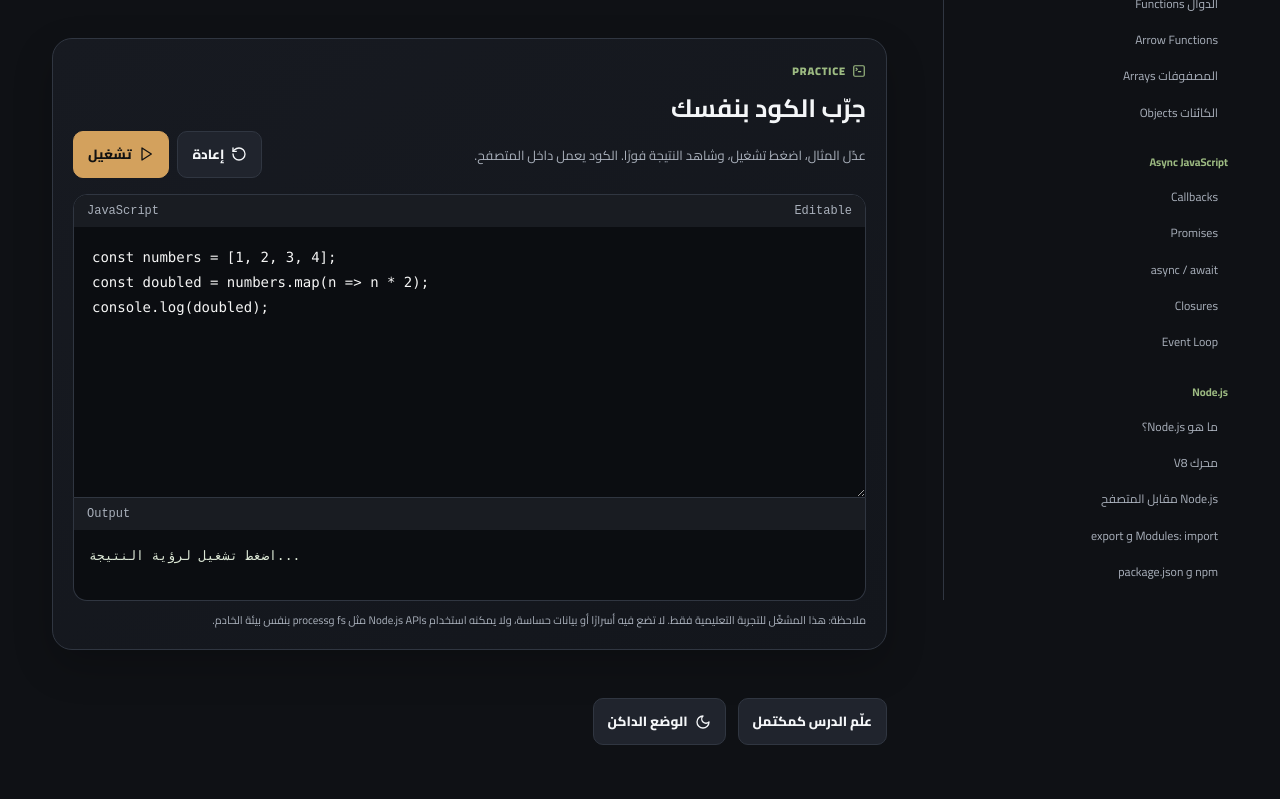
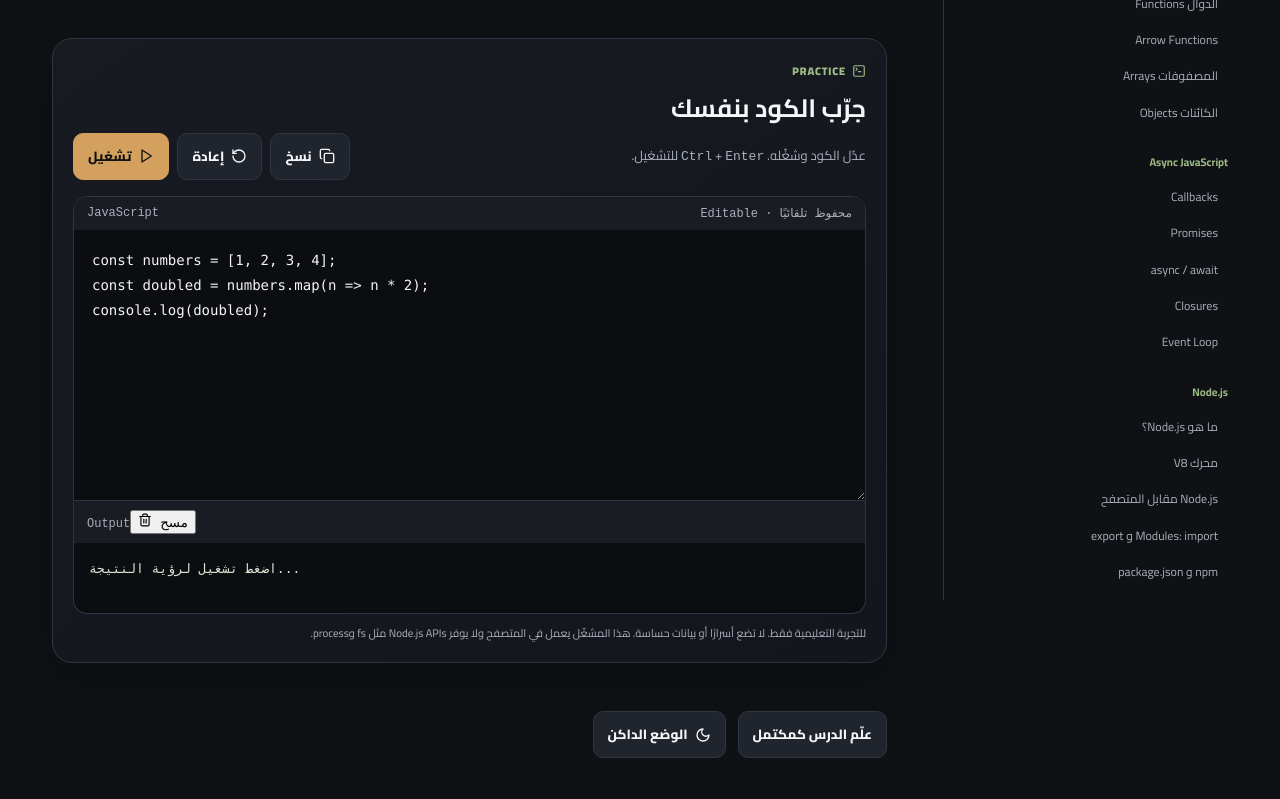
Before and after one commit to OsamaDev98/js-academy, a Next.js app: page /learn/arrays in a window 1280 px wide. Shown: the part 260-1059 px from the top of the page. Built offline with nearby package versions, Linux system fonts and the light colour scheme.

Commit message:
feat: improve playground editing and persistence

```diff
--- a/components/Actions.tsx
+++ b/components/Actions.tsx
@@ -1,6 +1,6 @@
 "use client";
-import { Check, Moon, Sun, Play, RotateCcw, TerminalSquare } from "lucide-react";
-import { useEffect, useState } from "react";
+import { Check, Moon, Sun, Play, RotateCcw, TerminalSquare, Copy, Trash2 } from "lucide-react";
+import { useEffect, useRef, useState } from "react";
 
 const examples: Record<string, string> = {
   variables: `const name = "Osama";\nlet score = 10;\nscore += 5;\nconsole.log(name, score);`,
@@ -15,95 +15,47 @@ const examples: Record<string, string> = {
 };
 
 export default function Actions({ slug }: { slug: string }) {
-  const [done, setDone] = useState(false);
-  const [dark, setDark] = useState(false);
-  const [code, setCode] = useState(examples[slug] ?? `console.log("Hello JavaScript!");`);
-  const [output, setOutput] = useState("");
-  const [running, setRunning] = useState(false);
+  const [done, setDone] = useState(false), [dark, setDark] = useState(false);
+  const [code, setCode] = useState(""), [output, setOutput] = useState(""), [running, setRunning] = useState(false);
+  const [copied, setCopied] = useState(false);
+  const editorRef = useRef<HTMLTextAreaElement>(null);
+  const defaultCode = examples[slug] ?? `console.log("Hello JavaScript!");`;
 
   useEffect(() => {
     setDone(localStorage.getItem("done:" + slug) === "1");
     setDark(document.documentElement.dataset.theme === "dark");
-    setCode(examples[slug] ?? `console.log("Hello JavaScript!");`);
-    setOutput("");
+    setCode(localStorage.getItem("code:" + slug) ?? defaultCode);
+    setOutput(localStorage.getItem("output:" + slug) ?? "");
   }, [slug]);
 
-  function finish() {
-    const v = !done;
-    setDone(v);
-    localStorage.setItem("done:" + slug, v ? "1" : "0");
+  useEffect(() => { if (code) localStorage.setItem("code:" + slug, code); }, [code, slug]);
+  useEffect(() => { localStorage.setItem("output:" + slug, output); }, [output, slug]);
+
+  function finish() { const v=!done; setDone(v); localStorage.setItem("done:"+slug,v?"1":"0"); }
+  function theme() { const v=!dark; setDark(v); document.documentElement.dataset.theme=v?"dark":"light"; localStorage.setItem("theme",v?"dark":"light"); }
+  function runCode() {
+    setRunning(true); setOutput(""); const logs:string[]=[];
+    const format=(v:unknown)=>typeof v==='string'?v:JSON.stringify(v,null,2);
+    const originalLog=console.log, originalError=console.error;
+    try { console.log=(...a)=>logs.push(a.map(format).join(" ")); console.error=(...a)=>logs.push("Error: "+a.map(format).join(" ")); new Function(code)(); setOutput(logs.join("\n")||"تم التنفيذ بنجاح — لا يوجد console output."); }
+    catch(error){setOutput(`Error: ${error instanceof Error?error.message:String(error)}`)}
+    finally{console.log=originalLog;console.error=originalError;setRunning(false)}
+  }
+  function resetCode(){setCode(defaultCode);setOutput("");}
+  function clearOutput(){setOutput("");}
+  async function copyCode(){await navigator.clipboard.writeText(code);setCopied(true);setTimeout(()=>setCopied(false),1200)}
+  function handleKeyDown(e:React.KeyboardEvent<HTMLTextAreaElement>){
+    if(e.key==='Tab'){e.preventDefault();const el=e.currentTarget,start=el.selectionStart,end=el.selectionEnd;setCode(code.slice(0,start)+'  '+code.slice(end));requestAnimationFrame(()=>{el.selectionStart=el.selectionEnd=start+2})}
+    if((e.ctrlKey||e.metaKey)&&e.key==='Enter'){e.preventDefault();runCode()}
   }
 
-  function theme() {
-    const v = !dark;
-    setDark(v);
-    document.documentElement.dataset.theme = v ? "dark" : "light";
-    localStorage.setItem("theme", v ? "dark" : "light");
-  }
-
-  function runCode() {
-    setRunning(true);
-    setOutput("");
-    const logs: string[] = [];
-    const format = (value: unknown) => {
-      if (typeof value === "string") return value;
-      try { return JSON.stringify(value, null, 2); } catch { return String(value); }
-    };
-    const originalLog = console.log;
-    const originalError = console.error;
-    try {
-      console.log = (...args) => logs.push(args.map(format).join(" "));
-      console.error = (...args) => logs.push("Error: " + args.map(format).join(" "));
-      const execute = new Function(code);
-      execute();
-      setOutput(logs.join("\n") || "تم التنفيذ بنجاح — لا يوجد console output.");
-    } catch (error) {
-      setOutput(`Error: ${error instanceof Error ? error.message : String(error)}`);
-    } finally {
-      console.log = originalLog;
-      console.error = originalError;
-      setRunning(false);
-    }
-  }
-
-  function resetCode() {
-    setCode(examples[slug] ?? `console.log("Hello JavaScript!");`);
-    setOutput("");
-  }
-
-  return (
-    <>
-      <section className="playground" dir="rtl">
-        <div className="playground-head">
-          <div>
-            <span className="eyebrow"><TerminalSquare size={14} /> PRACTICE</span>
-            <h2>جرّب الكود بنفسك</h2>
-            <p>عدّل المثال، اضغط تشغيل، وشاهد النتيجة فورًا. الكود يعمل داخل المتصفح.</p>
-          </div>
-          <div className="playground-actions">
-            <button onClick={resetCode} title="استعادة المثال"><RotateCcw size={16} /> إعادة</button>
-            <button className="run-button" onClick={runCode} disabled={running}><Play size={16} /> {running ? "جاري التشغيل..." : "تشغيل"}</button>
-          </div>
-        </div>
-        <div className="editor-wrap">
-          <div className="editor-bar"><span>JavaScript</span><span>Editable</span></div>
-          <textarea value={code} onChange={(event) => setCode(event.target.value)} spellCheck={false} aria-label="محرر JavaScript" />
-        </div>
-        <div className="output-wrap">
-          <div className="output-title">Output</div>
-          <pre>{output || "اضغط تشغيل لرؤية النتيجة..."}</pre>
-        </div>
-        <small className="playground-note">ملاحظة: هذا المشغّل للتجربة التعليمية فقط. لا تضع فيه أسرارًا أو بيانات حساسة، ولا يمكنه استخدام Node.js APIs مثل fs وprocess بنفس بيئة الخادم.</small>
-      </section>
-
-      <div className="actions lesson-actions">
-        <button className={done ? "done" : ""} onClick={finish}>
-          {done && <Check size={16} />} {done ? "تمت المذاكرة" : "علّم الدرس كمكتمل"}
-        </button>
-        <button onClick={theme}>
-          {dark ? <Sun size={16} /> : <Moon size={16} />} {dark ? "الوضع الفاتح" : "الوضع الداكن"}
-        </button>
-      </div>
-    </>
-  );
+  return <>
+    <section className="playground" dir="rtl">
+      <div className="playground-head"><div><span className="eyebrow"><TerminalSquare size={14}/> PRACTICE</span><h2>جرّب الكود بنفسك</h2><p>عدّل الكود وشغّله. <kbd>Ctrl</kbd> + <kbd>Enter</kbd> للتشغيل.</p></div><div className="playground-actions"><button onClick={copyCode}><Copy size={16}/>{copied?'تم النسخ':'نسخ'}</button><button onClick={resetCode}><RotateCcw size={16}/> إعادة</button><button className="run-button" onClick={runCode} disabled={running}><Play size={16}/>{running?'جاري التشغيل...':'تشغيل'}</button></div></div>
+      <div className="editor-wrap"><div className="editor-bar"><span>JavaScript</span><span>Editable · محفوظ تلقائيًا</span></div><div className="editor-line"><textarea ref={editorRef} value={code} onChange={e=>setCode(e.target.value)} onKeyDown={handleKeyDown} spellCheck={false} aria-label="محرر JavaScript" /></div></div>
+      <div className="output-wrap"><div className="output-title"><span>Output</span><button onClick={clearOutput}><Trash2 size={14}/> مسح</button></div><pre>{output||"اضغط تشغيل لرؤية النتيجة..."}</pre></div>
+      <small className="playground-note">للتجربة التعليمية فقط. لا تضع أسرارًا أو بيانات حساسة. هذا المشغّل يعمل في المتصفح ولا يوفر Node.js APIs مثل fs وprocess.</small>
+    </section>
+    <div className="actions lesson-actions"><button className={done?'done':''} onClick={finish}>{done&&<Check size={16}/>} {done?'تمت المذاكرة':'علّم الدرس كمكتمل'}</button><button onClick={theme}>{dark?<Sun size={16}/>:<Moon size={16}/>} {dark?'الوضع الفاتح':'الوضع الداكن'}</button></div>
+  </>;
 }
```
